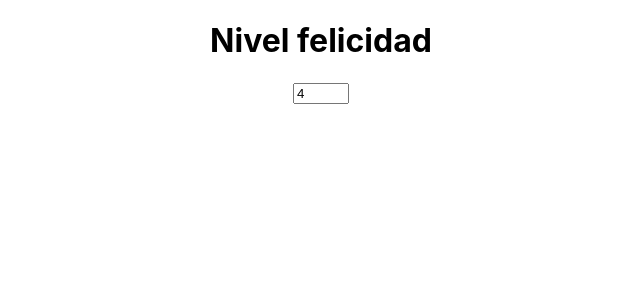
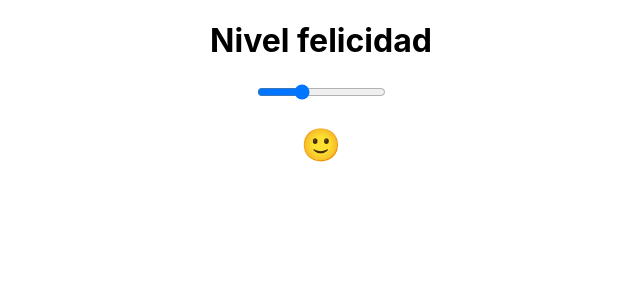
Before and after one commit to sebastianoscarlopez/coderhouse-39640-reactjs, a React (Create React App) app: page /rendering in a window 1280 px wide. Shown: the top 300 px of the page, without its empty margins (319-959 px from the left). Built offline with nearby package versions, Linux system fonts and the light colour scheme.

Commit message:
clase 12 - rendering condicional nivel de felicidad

```diff
--- a/src/components/RenderingPoc/index.js
+++ b/src/components/RenderingPoc/index.js
@@ -16,15 +16,15 @@ const RenderingPoc = () => {
     <>
       <h1>Nivel felicidad</h1>
       <input
-        type="number"
+        type="range"
         value={nivelFelicidad}
         onChange={onNivelFelicidadHandler}
         min={1}
         max={10}
       />
-      {
-        nivelFelicidad < 4 && <p>😢</p>
-      }
+      {nivelFelicidad < 4 && <h1>😢</h1>}
+      {(nivelFelicidad >= 4 && nivelFelicidad <= 7) && <h1>🙂</h1>}
+      {nivelFelicidad > 7 && <h1>😃</h1>}
     </>
   )
 }
```
